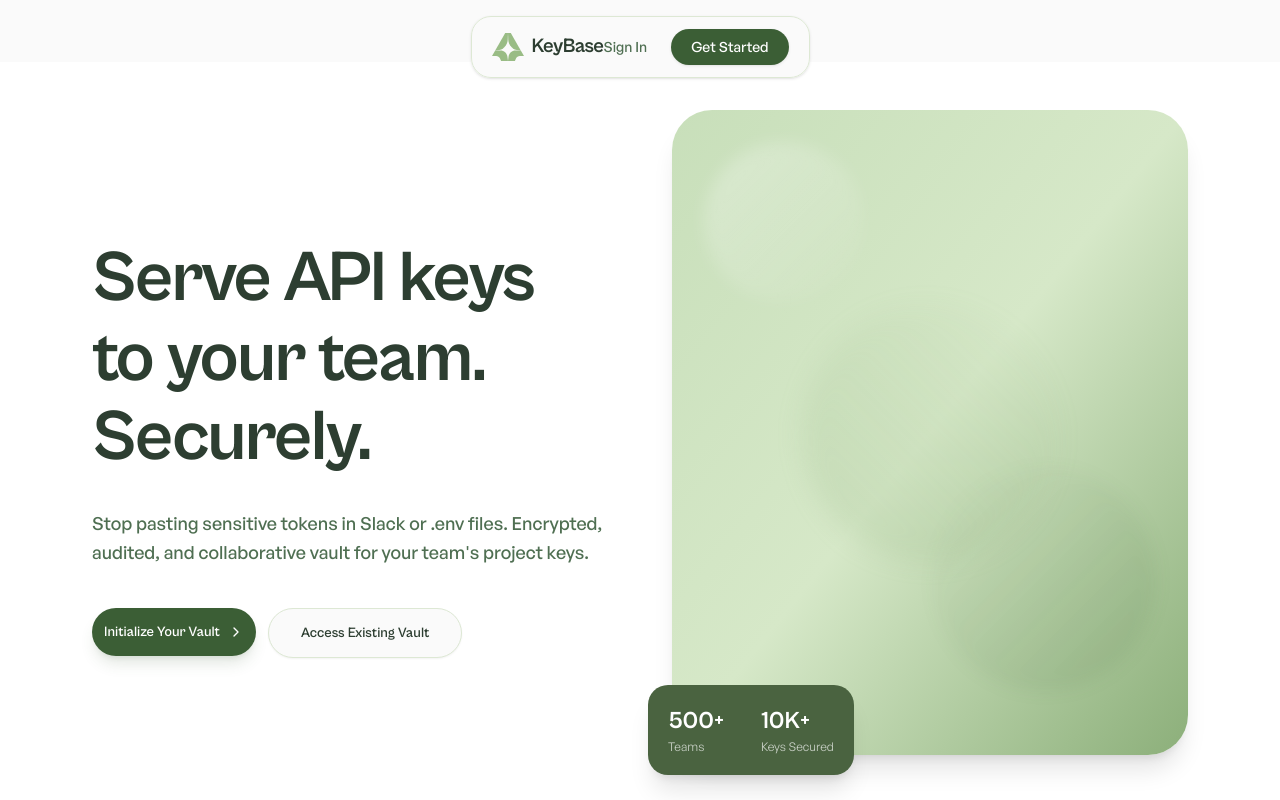
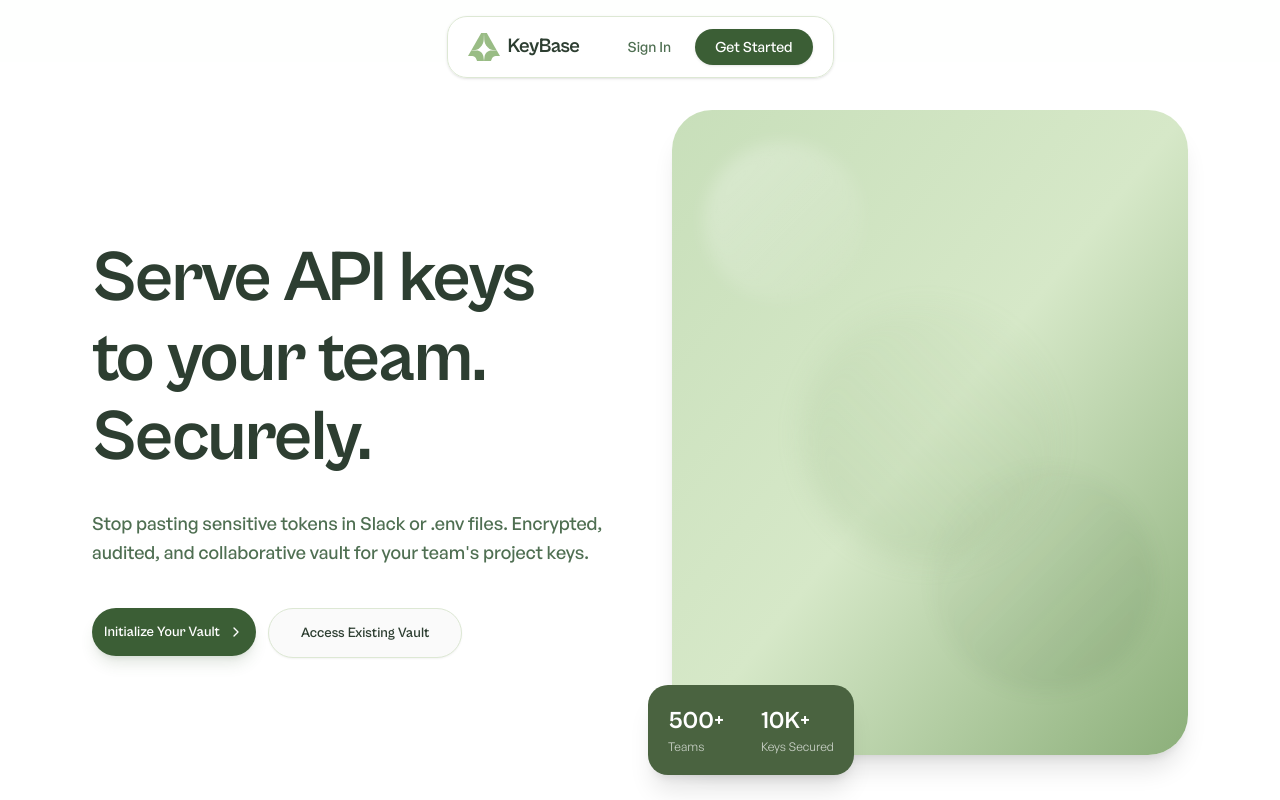
Before and after one commit to prohv/keybase, a Next.js app: page / in a window 1280 px wide. Shown: the top 800 px of the page. Built offline with nearby package versions, Linux system fonts and the light colour scheme.

Commit message:
refactor: widen header to max-w-7xl, match hero background color

```diff
--- a/app/page.tsx
+++ b/app/page.tsx
@@ -7,7 +7,7 @@ import { CTASection } from '@/components/landing/cta-footer';
 
 export default function Home() {
   return (
-    <div className="flex flex-col min-h-screen bg-cream selection:bg-green-pale selection:text-green-dark">
+    <div className="flex flex-col min-h-screen bg-white/90 selection:bg-green-pale selection:text-green-dark">
       <Header />
 
       <main className="flex-1">
--- a/components/landing/header.tsx
+++ b/components/landing/header.tsx
@@ -4,8 +4,8 @@ import Image from 'next/image';
 
 export function Header() {
   return (
-    <header className="sticky top-4 z-50 mx-auto max-w-[1160px] px-4">
-      <div className="flex items-center justify-between bg-cream/90 backdrop-blur-md rounded-2xl px-5 py-3 shadow-sm border border-border-light">
+    <header className="sticky top-4 z-50 mx-auto max-w-7xl px-4">
+      <div className="flex items-center justify-between bg-white/90 backdrop-blur-md rounded-2xl px-5 py-3 gap-6 md:gap-12 shadow-sm border border-border-light">
         <Link href="/" className="flex items-center gap-2 group">
           <Image src="/keybase-logo.svg" alt="KeyBase" width={28} height={28} className="w-7 h-7 sm:w-8 sm:h-8" />
           <span className="text-base sm:text-xl font-heading font-bold text-forest tracking-tight">KeyBase</span>
```
